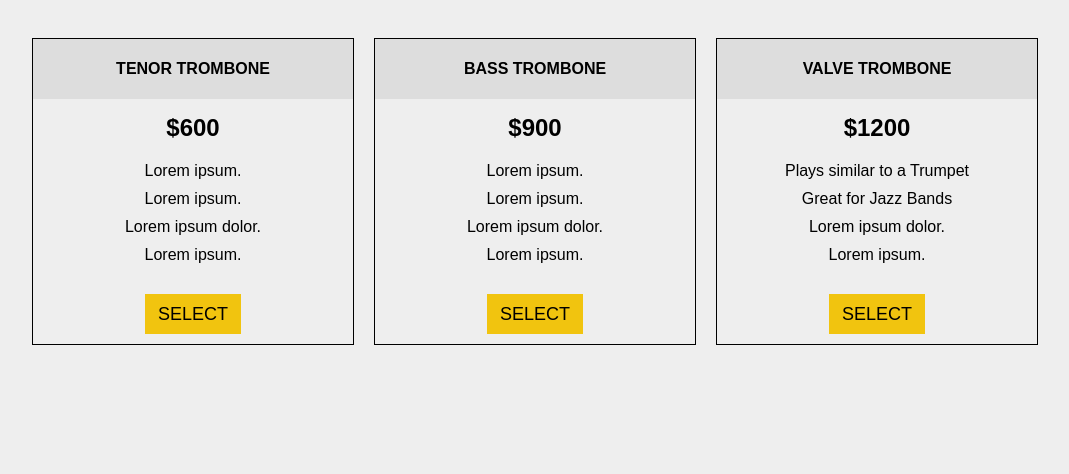
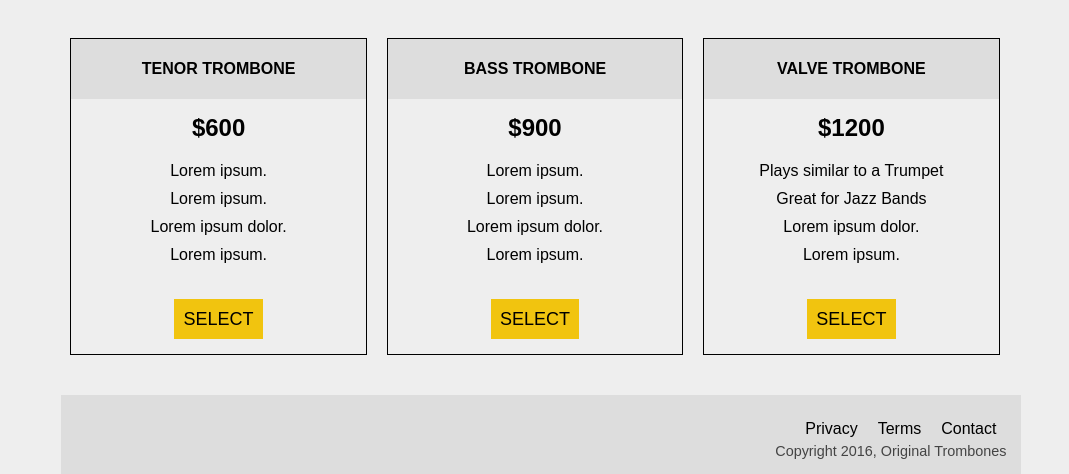
Before and after one commit to suba-muthu/product_landing_page, a plain HTML site: page index.html in a window 1280 px wide. Shown: the part 1218-1692 px from the top of the page, without its empty margins (105-1174 px from the left). Before the commit the page ends 1573 px from the top, so only its background shows below. Drawn offline with Linux system fonts and the light colour scheme.

Commit message:
add and style the footer section

```diff
--- a/index.html
+++ b/index.html
@@ -105,6 +105,14 @@
                 <button>SELECT</button>
             </div>
         </section>
+        <footer class="address-info">
+            <ul>
+                <li>Privacy</li>
+                <li>Terms</li>
+                <li>Contact</li>
+            </ul>
+            <p>Copyright 2016, Original Trombones</p>
+        </footer>
     </main>
 </body>
 </html>
--- a/styles.css
+++ b/styles.css
@@ -118,8 +118,7 @@ h2, p {
     display: flex;
     flex-direction: column;
     border: 1px solid black;
-    width: 25%;
-    /* height: 150%; */
+    width: 23%;
     text-align: center;
     margin: 10px;
 }
@@ -144,9 +143,35 @@ h2, p {
 button {
     width: 30%;
     height: 40px;
-    margin: 10px auto;
+    margin: 15px auto;
     background-color: #f1c40f;
     border: 0;
     font-size: 18px;
     font-weight: 500;
 }
+
+.address-info {
+    display: flex;
+    flex-direction: column;
+    background-color: #dddddd;
+    margin: 30px 12vw 0 13vw;
+    padding: 15px;
+    align-items: flex-end;
+}
+
+.address-info ul {
+    display: flex;
+    flex-direction: row;
+    list-style-type: none;
+    margin: 0;
+}
+
+.address-info li {
+    padding: 10px 10px 5px 10px;
+    font-size: 16px;
+}
+
+.address-info p {
+    color: #444444;
+    font-size: 0.9rem;
+}
```
